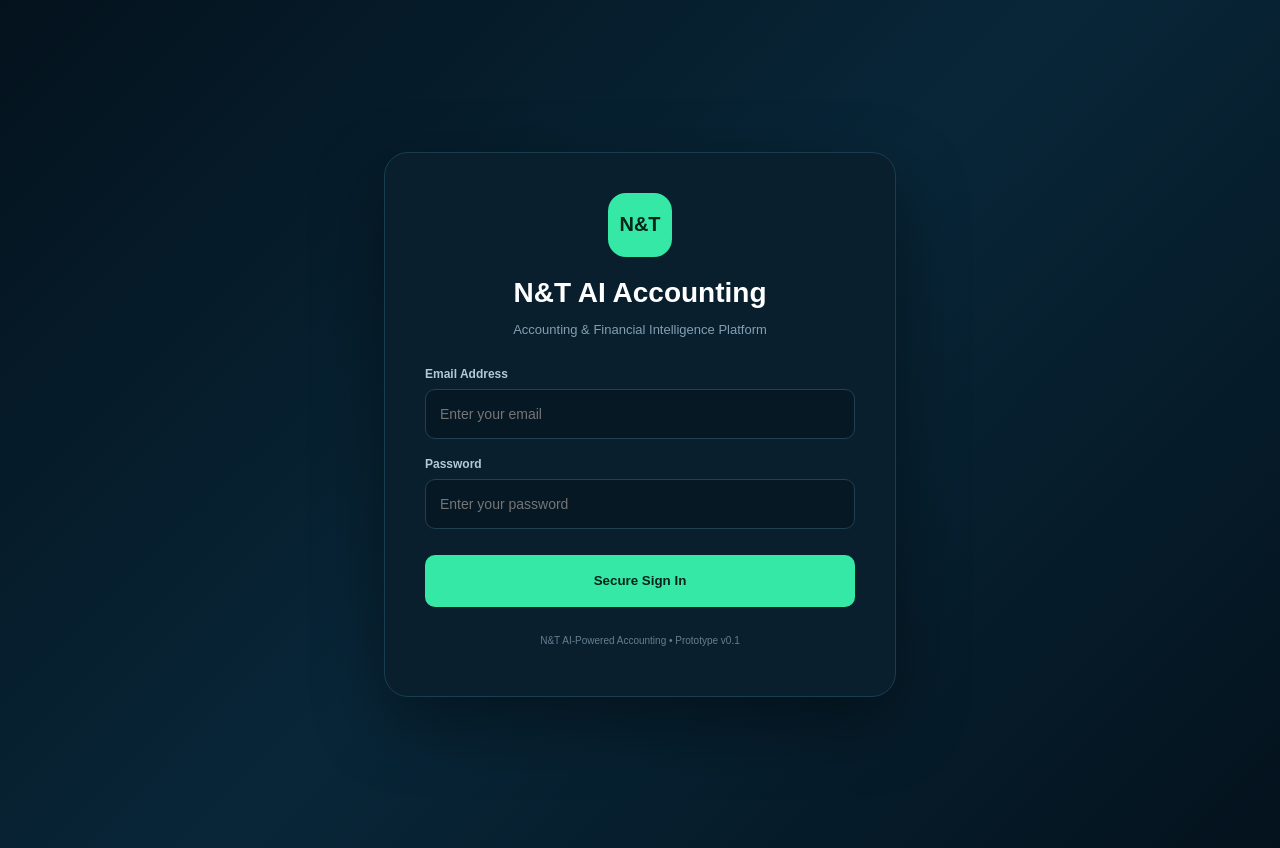
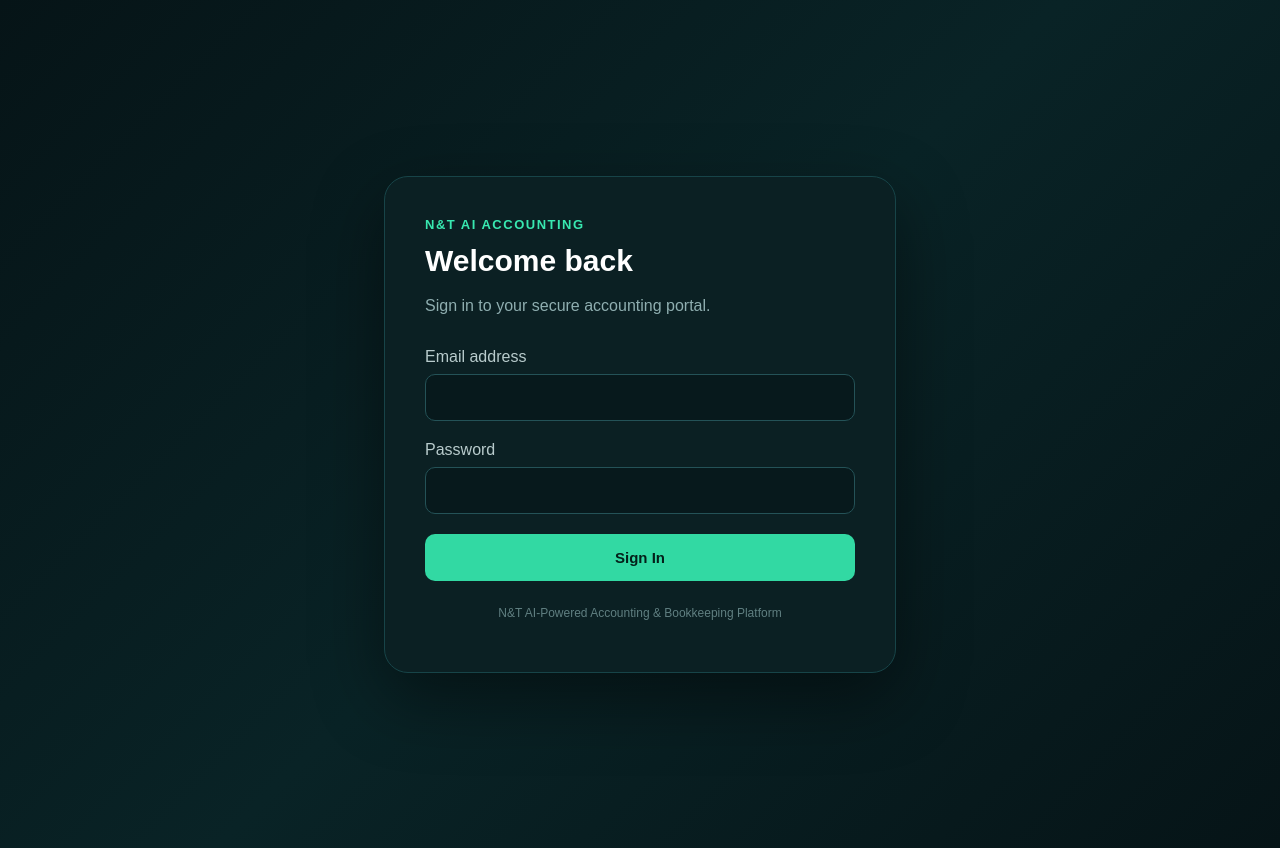
Before and after one commit to nelbinthomas99-rgb/nt-ai-accounting-platform, a Next.js app: page /login in a window 1280 px wide. Built offline with nearby package versions, Linux system fonts and the light colour scheme; no server answers.

Commit message:
Update page.js
Main

```diff
--- a/app/login/page.js
+++ b/app/login/page.js
@@ -2,184 +2,225 @@
 
 import { useState } from "react";
 import { useRouter } from "next/navigation";
-import { supabase } from "../../lib/supabase";
+import { createClient } from "@supabase/supabase-js";
 
 export default function LoginPage() {
   const router = useRouter();
 
   const [email, setEmail] = useState("");
   const [password, setPassword] = useState("");
-  const [errorMessage, setErrorMessage] = useState("");
+  const [message, setMessage] = useState("");
   const [loading, setLoading] = useState(false);
 
-  const handleLogin = async (event) => {
+  async function handleLogin(event) {
     event.preventDefault();
 
     setLoading(true);
-    setErrorMessage("");
+    setMessage("");
 
-    const { error } = await supabase.auth.signInWithPassword({
+    try {
+      const supabaseUrl = process.env.NEXT_PUBLIC_SUPABASE_URL;
+      const supabaseKey =
+        process.env.NEXT_PUBLIC_SUPABASE_PUBLISHABLE_KEY;
+
+      if (
+        !supabaseUrl ||
+        !supabaseUrl.startsWith("https://") ||
+        !supabaseKey
+      ) {
+        throw new Error(
+          "Supabase configuration is missing or invalid."
+        );
+      }
+
+      const supabase = createClient(
+        supabaseUrl,
+        supabaseKey
+      );
+
+      const { error } =
+        await supabase.auth.signInWithPassword({
           email,
           password,
         });
 
       if (error) {
-      setErrorMessage(error.message);
-      setLoading(false);
-      return;
+        throw error;
       }
 
       router.push("/");
       router.refresh();
-  };
+    } catch (error) {
+      setMessage(
+        error?.message || "Unable to sign in."
+      );
+    } finally {
+      setLoading(false);
+    }
+  }
 
   return (
-    <main style={styles.page}>
-      <div style={styles.card}>
-        <div style={styles.logo}>N&T</div>
+    <main
+      style={{
+        minHeight: "100vh",
+        background:
+          "linear-gradient(135deg, #061417 0%, #092326 50%, #061417 100%)",
+        display: "flex",
+        alignItems: "center",
+        justifyContent: "center",
+        padding: "24px",
+        fontFamily: "Arial, sans-serif",
+      }}
+    >
+      <div
+        style={{
+          width: "100%",
+          maxWidth: "430px",
+          background: "#0b2023",
+          border: "1px solid #174448",
+          borderRadius: "24px",
+          padding: "40px",
+          boxShadow: "0 25px 70px rgba(0,0,0,0.45)",
+        }}
+      >
+        <div
+          style={{
+            fontSize: "13px",
+            color: "#38e8b0",
+            fontWeight: "700",
+            letterSpacing: "1.5px",
+            marginBottom: "12px",
+          }}
+        >
+          N&T AI ACCOUNTING
+        </div>
 
-        <h1 style={styles.title}>N&T AI Accounting</h1>
+        <h1
+          style={{
+            color: "#ffffff",
+            fontSize: "30px",
+            margin: "0 0 8px",
+          }}
+        >
+          Welcome back
+        </h1>
 
-        <p style={styles.subtitle}>
-          Accounting & Financial Intelligence Platform
+        <p
+          style={{
+            color: "#8faeb0",
+            marginBottom: "30px",
+            lineHeight: "1.5",
+          }}
+        >
+          Sign in to your secure accounting portal.
         </p>
 
         <form onSubmit={handleLogin}>
-          <label style={styles.label}>Email Address</label>
+          <label
+            style={{
+              display: "block",
+              color: "#b8cbcc",
+              marginBottom: "8px",
+            }}
+          >
+            Email address
+          </label>
 
           <input
-            style={styles.input}
             type="email"
             value={email}
-            onChange={(event) => setEmail(event.target.value)}
-            placeholder="Enter your email"
+            onChange={(e) => setEmail(e.target.value)}
             required
+            autoComplete="email"
+            style={{
+              width: "100%",
+              boxSizing: "border-box",
+              padding: "14px",
+              marginBottom: "20px",
+              borderRadius: "10px",
+              border: "1px solid #245257",
+              background: "#07191c",
+              color: "white",
+              fontSize: "15px",
+            }}
           />
 
-          <label style={styles.label}>Password</label>
+          <label
+            style={{
+              display: "block",
+              color: "#b8cbcc",
+              marginBottom: "8px",
+            }}
+          >
+            Password
+          </label>
 
           <input
-            style={styles.input}
             type="password"
             value={password}
-            onChange={(event) => setPassword(event.target.value)}
-            placeholder="Enter your password"
+            onChange={(e) => setPassword(e.target.value)}
             required
+            autoComplete="current-password"
+            style={{
+              width: "100%",
+              boxSizing: "border-box",
+              padding: "14px",
+              marginBottom: "20px",
+              borderRadius: "10px",
+              border: "1px solid #245257",
+              background: "#07191c",
+              color: "white",
+              fontSize: "15px",
+            }}
           />
 
-          <button style={styles.button} type="submit" disabled={loading}>
-            {loading ? "Signing in..." : "Secure Sign In"}
+          {message && (
+            <div
+              style={{
+                background: "#35191c",
+                border: "1px solid #78383e",
+                color: "#ffb4b9",
+                padding: "12px",
+                borderRadius: "10px",
+                marginBottom: "18px",
+                fontSize: "14px",
+              }}
+            >
+              {message}
+            </div>
+          )}
+
+          <button
+            type="submit"
+            disabled={loading}
+            style={{
+              width: "100%",
+              padding: "15px",
+              border: "none",
+              borderRadius: "10px",
+              background: "#32d9a3",
+              color: "#04201a",
+              fontWeight: "800",
+              fontSize: "15px",
+              cursor: "pointer",
+              opacity: loading ? 0.7 : 1,
+            }}
+          >
+            {loading ? "Signing in..." : "Sign In"}
           </button>
-
-          {errorMessage && (
-            <p style={styles.error}>{errorMessage}</p>
-          )}
         </form>
 
-        <p style={styles.footer}>
-          N&T AI-Powered Accounting • Prototype v0.1
+        <p
+          style={{
+            color: "#607f81",
+            textAlign: "center",
+            fontSize: "12px",
+            marginTop: "25px",
+          }}
+        >
+          N&T AI-Powered Accounting & Bookkeeping Platform
         </p>
       </div>
     </main>
   );
 }
-
-const styles = {
-  page: {
-    minHeight: "100vh",
-    background:
-      "linear-gradient(135deg, #04121d 0%, #082638 50%, #04121d 100%)",
-    display: "flex",
-    alignItems: "center",
-    justifyContent: "center",
-    padding: "24px",
-    fontFamily: "Arial, sans-serif",
-  },
-
-  card: {
-    width: "100%",
-    maxWidth: "430px",
-    background: "#0a1f2e",
-    border: "1px solid #183e50",
-    borderRadius: "24px",
-    padding: "40px",
-    boxShadow: "0 25px 70px rgba(0,0,0,0.4)",
-  },
-
-  logo: {
-    width: "64px",
-    height: "64px",
-    borderRadius: "18px",
-    background: "#35e8a6",
-    color: "#03251b",
-    display: "flex",
-    alignItems: "center",
-    justifyContent: "center",
-    margin: "0 auto",
-    fontSize: "20px",
-    fontWeight: "900",
-  },
-
-  title: {
-    color: "#ffffff",
-    textAlign: "center",
-    marginTop: "20px",
-    marginBottom: "8px",
-    fontSize: "28px",
-  },
-
-  subtitle: {
-    color: "#829fb3",
-    textAlign: "center",
-    fontSize: "13px",
-    marginBottom: "30px",
-  },
-
-  label: {
-    display: "block",
-    color: "#b5c8d5",
-    fontSize: "12px",
-    fontWeight: "700",
-    marginTop: "18px",
-    marginBottom: "8px",
-  },
-
-  input: {
-    width: "100%",
-    boxSizing: "border-box",
-    height: "50px",
-    background: "#061824",
-    border: "1px solid #214052",
-    borderRadius: "10px",
-    padding: "0 14px",
-    color: "#ffffff",
-    fontSize: "14px",
-    outline: "none",
-  },
-
-  button: {
-    width: "100%",
-    height: "52px",
-    marginTop: "26px",
-    border: "none",
-    borderRadius: "10px",
-    background: "#35e8a6",
-    color: "#03251b",
-    fontWeight: "900",
-    cursor: "pointer",
-  },
-
-  error: {
-    color: "#ff8291",
-    textAlign: "center",
-    marginTop: "15px",
-    fontSize: "12px",
-  },
-
-  footer: {
-    color: "#647f91",
-    textAlign: "center",
-    fontSize: "10px",
-    marginTop: "28px",
-  },
-};
```
Lines whose indentation alone changed are shown as unchanged.
